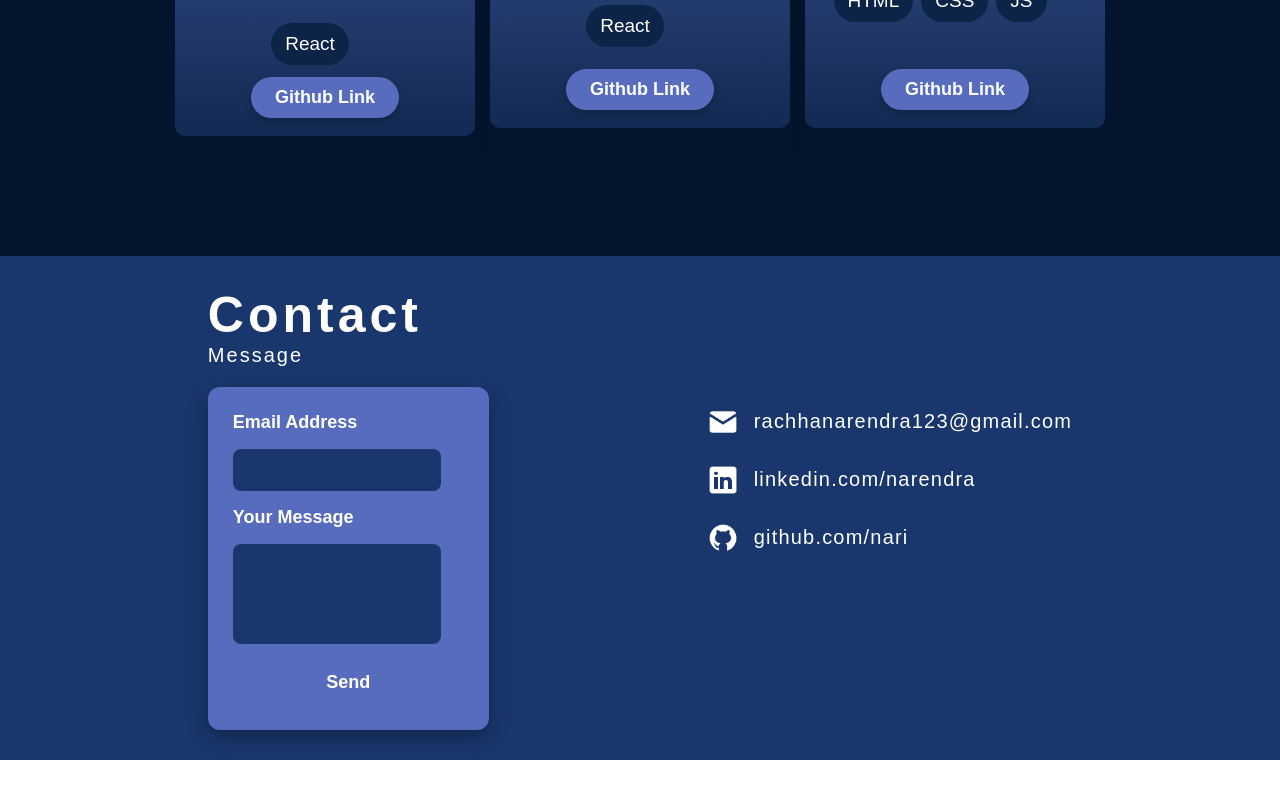
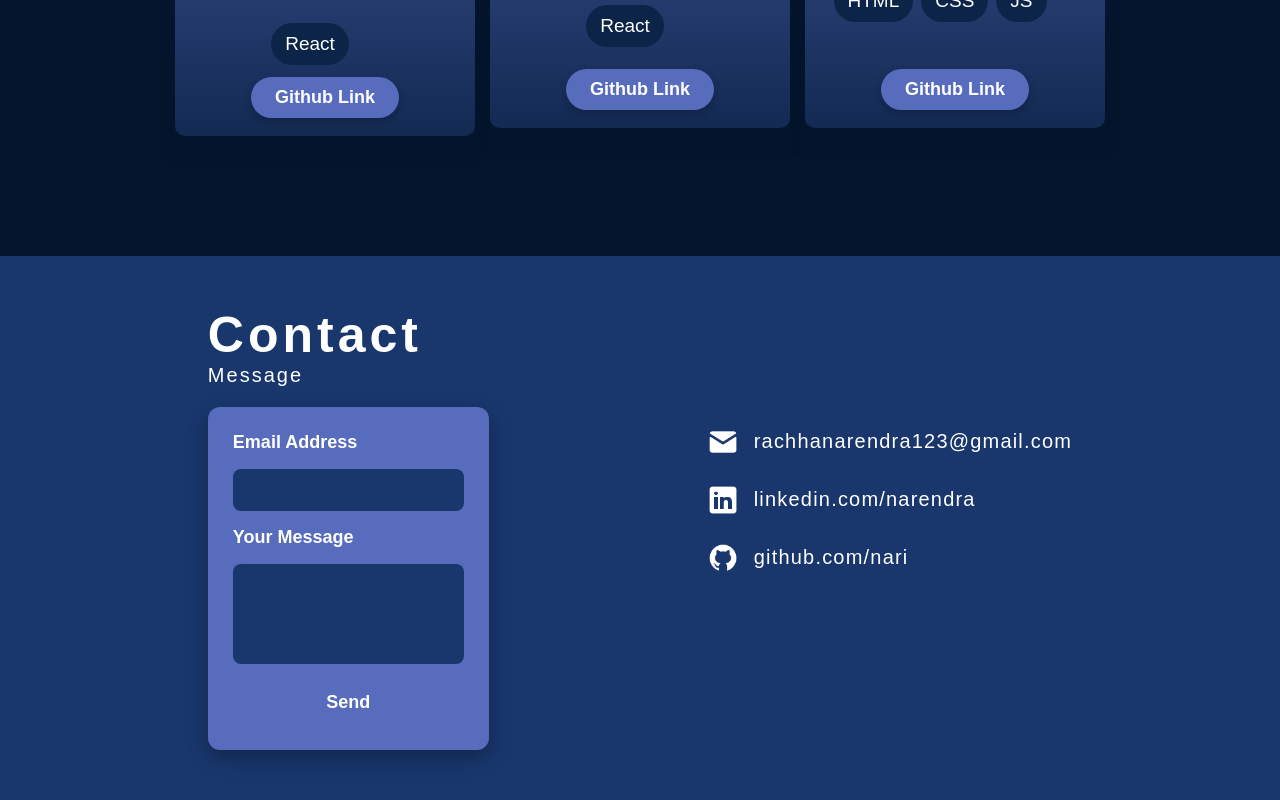
Before and after one commit to rachhanari/my-portfolio, a React (Vite) app: page / in a window 1280 px wide. Shown: the part 2815-3615 px from the top of the page. Before the commit the page ends 3575 px from the top, so only its background shows below. Built offline with nearby package versions, Linux system fonts and the light colour scheme.

Commit message:
css changes

```diff
--- a/src/components/Contact/Contact.module.css
+++ b/src/components/Contact/Contact.module.css
@@ -8,7 +8,7 @@
   flex-direction: row;
   justify-content: space-evenly;
   width: 100vw;
-  padding: 30px 0%;
+  padding: 50px 0%;
   gap: 10px;
 }
 
@@ -41,7 +41,7 @@ form {
   border-radius: 12px;
   box-shadow: 0 8px 20px rgba(0, 0, 0, 0.3);
   width: 100%;
-  /* max-width: 500px; */
+  max-width: 500px;
 }
 
 form label {
@@ -52,7 +52,7 @@ form label {
 
 form input,
 form textarea {
-  width: 90%;
+  width: 100%;
   padding: 12px;
   border: none;
   border-radius: 8px;
--- a/src/utils.js
+++ b/src/utils.js
@@ -1,3 +1,3 @@
 export const getImageUrl = (path) => {
-  return import.meta.env.BASE_URL + `assets/${path}`;
+  return `${import.meta.env.BASE_URL}assets/${path}`;
 };
```
Also changed, not shown: 2 other files (tests, documents, lock files or other folders).
